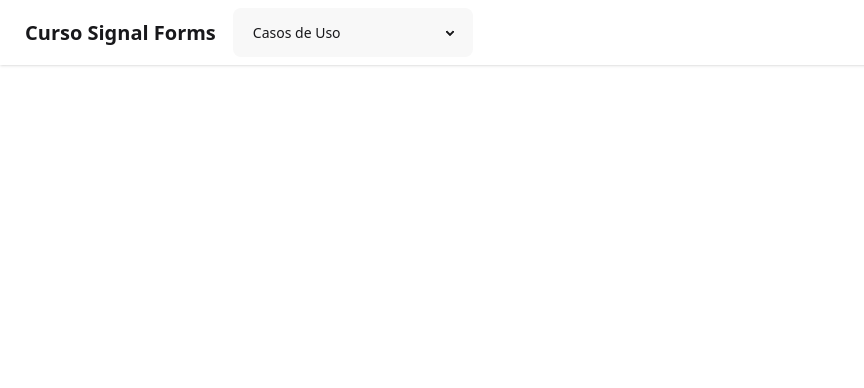
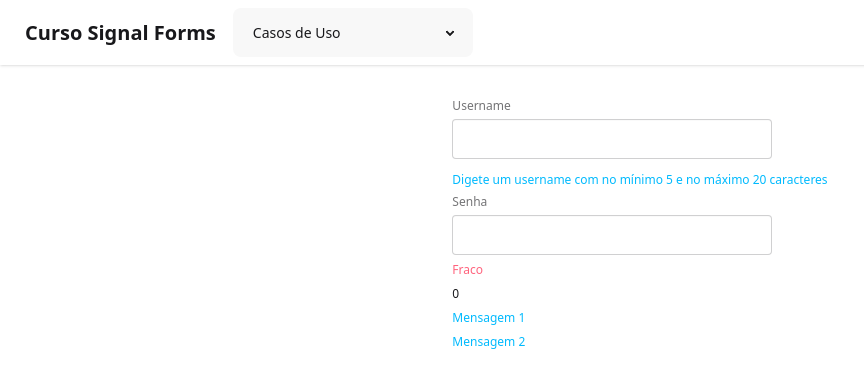
Before and after one commit to lodovikoa/curso-signal-forms, an Angular app: page /8-metadata in a window 1280 px wide. Before the commit this address led to /. Shown: the top 388 px of the page, without its empty margins (0-864 px from the left). Built offline with nearby package versions, Linux system fonts and the light colour scheme.

Commit message:
feat: aulas antes da atualizacao para angular 22

```diff
--- a/db.json
+++ b/db.json
@@ -10,5 +10,11 @@
       "number": ""
     }
   },
+  "usernames": [
+    {
+      "id": 1,
+      "username": "master"
+    }
+  ],
   "$schema": "./node_modules/json-server/schema.json"
 }
--- a/src/app/app.config.ts
+++ b/src/app/app.config.ts
@@ -2,10 +2,19 @@ import { ApplicationConfig, provideBrowserGlobalErrorListeners } from '@angular/
 import { provideRouter } from '@angular/router';
 
 import { routes } from './app.routes';
+import { provideSignalFormsConfig } from '@angular/forms/signals';
+import { NG_STATUS_CLASSES } from '@angular/forms/signals/compat';
 
 export const appConfig: ApplicationConfig = {
   providers: [
     provideBrowserGlobalErrorListeners(),
-    provideRouter(routes)
+    provideRouter(routes),
+    provideSignalFormsConfig({
+      classes: {
+        'ng-valid':({ state }) => state().valid() && state().touched(),
+        'ng-invalid':({ state }) => state().invalid() && state().touched(),
+      }
+
+    })
   ]
 };
--- a/src/app/app.routes.ts
+++ b/src/app/app.routes.ts
@@ -5,6 +5,8 @@ import { SubForms } from './features/3.sub-forms/sub-forms.component';
 import { TranslateModel } from './features/4.translate-model/translate-model.component';
 import { ArrayField } from './features/5.array-field/array-field.component';
 import { Validators } from './features/6.validators/validators.component';
+import { StateClasses } from './features/7.state-classes/state-classes.component';
+import { Metadata } from './features/8.metadata/metadata.component';
 
 export const routes: Routes = [
   { path: '1-simple-form', component:SimplesForm },
@@ -12,5 +14,7 @@ export const routes: Routes = [
   { path: '3-sub-forms', component:SubForms },
   { path: '4-translate-model', component:TranslateModel },
   { path: '5-array-fields', component:ArrayField },
-  { path: '6-validators', component:Validators }
+  { path: '6-validators', component:Validators },
+  { path: '7-state-classes', component:StateClasses },
+  { path: '8-metadata', component:Metadata }
 ];
--- a/src/app/features/6.validators/validators.component.ts
+++ b/src/app/features/6.validators/validators.component.ts
@@ -16,12 +16,14 @@ interface Employee {
 })
 export class Validators {
 
+  // Modelo de dados do formulário - Boas práticas: Usar interfaces para definir o modelo de dados do formulário, garantindo tipagem e consistência.
   employeeModel = signal<Employee>({
     username: '',
     age: 0,
     email: ''
   });
 
+  // Declaração do form e validações
   form1 = form(this.employeeModel, schema => {
     required(schema.username, { message:'Username é obrigatório' });
     minLength(schema.username, 5, { message:'Username deve ter no mínimo 5 caracteres' });
--- /dev/null
+++ b/src/app/features/7.state-classes/state-classes.component.css
@@ -0,0 +1,9 @@
+.ng-valid {
+  border-color: green;
+  border-width: 4px;
+}
+
+.ng-invalid {
+  border-color: red;
+  border-width: 4px;
+}
--- /dev/null
+++ b/src/app/features/7.state-classes/state-classes.component.html
@@ -0,0 +1,5 @@
+<fieldset class="fieldset">
+  <legend id="nameLegend" class="fieldset-legend">Nome</legend>
+  <input type="text" class="input" [formField]="form1.name" aria-labelledby="nameLegend" />
+
+</fieldset>
--- /dev/null
+++ b/src/app/features/7.state-classes/state-classes.component.ts
@@ -0,0 +1,24 @@
+import { ChangeDetectionStrategy, Component, signal } from '@angular/core';
+import { form, FormField, required } from '@angular/forms/signals';
+
+interface FormModel {
+  name: string;
+}
+
+@Component({
+  selector: 'app-state-classes',
+  imports: [ FormField ],
+  templateUrl: './state-classes.component.html',
+  styleUrl: './state-classes.component.css',
+  changeDetection: ChangeDetectionStrategy.OnPush,
+})
+export class StateClasses {
+
+  protected forModel = signal<FormModel>({
+    name: ''
+  });
+
+  protected form1 = form(this.forModel, schema => {
+    required(schema.name, { message: 'O nome é obrigatório' });
+  })
+}
--- /dev/null
+++ b/src/app/features/8.metadata/metadata.component.html
@@ -0,0 +1,32 @@
+<fieldset class="fieldset">
+  <legend id="username-legend" class="fieldset-label">Username</legend>
+  <input aria-labelledby="username-legend" class="input" type="text" [formField]="form1.username" />
+
+  <p class="text-info"> {{ form1.username().metadata(USERNAME_GENERATOR)!() }} </p>
+  <p class="text-info"> {{ form1.username().metadata(USERNAME_HELP)!() }} </p>
+
+  @if(form1.username().touched()) {
+  @for (error of form1.username().errors(); track error) {
+  <p class="text-error"> {{ error.message }} </p>
+  }
+  }
+</fieldset>
+
+<fieldset class="fieldset">
+  <legend id="password-legend" class="fieldset-label">Senha</legend>
+  <input aria-labelledby="password-legend" class="input" type="text" [formField]="form1.password" />
+
+  <p [class]="passwordScoreClass()"> {{ passwordScore() }} </p>
+
+  <p> {{ form1.password().metadata(PASSWORD_SCORE)!() }} </p>
+
+  @for (item of form1.password().metadata(HELP_LIST)!(); track item) {
+  <p class="text-info"> {{ item }} </p>
+  }
+
+  <!-- @if(form1.password().touched()) {
+    @for (error of form1.password().errors(); track error) {
+      <p class="text-error"> {{ error.message }} </p>
+    }
+  } -->
+</fieldset>
--- /dev/null
+++ b/src/app/features/8.metadata/metadata.component.ts
@@ -0,0 +1,139 @@
+import { httpResource } from '@angular/common/http';
+import { ChangeDetectionStrategy, Component, computed, effect, Signal, signal, untracked } from '@angular/core';
+import { toObservable, toSignal } from '@angular/core/rxjs-interop';
+import { createManagedMetadataKey, createMetadataKey, form, FormField, maxLength, metadata, MetadataReducer, minLength, required } from '@angular/forms/signals';
+import { debounceTime } from 'rxjs';
+
+const USERNAME_HELP = createMetadataKey<string>();
+const HELP_LIST = createMetadataKey<string, string[]>(MetadataReducer.list());
+
+const sumReducer: MetadataReducer<number, number> = {
+  getInitial: () => 0,
+  reduce: (acc, item) => acc + item,
+}
+
+const PASSWORD_SCORE = createMetadataKey<number, number>(sumReducer);
+
+const USERNAME_GENERATOR = createManagedMetadataKey((value: Signal<string | undefined>) => {
+  const response = signal<string | null>(null);
+  const debouncedValue = toSignal(toObservable(value).pipe(debounceTime(500)));
+
+  const resourceRef = httpResource<{ id: number; username: string }[]>( () => {
+    const username = debouncedValue()?.trim();
+    if (!username) {
+      return undefined;
+    }
+    return `http://localhost:3000/usernames?username=${username}`;
+  });
+
+  effect(() => {
+    if (!resourceRef.hasValue()) {
+      return;
+    }
+
+    const isUsernameTaken = resourceRef.value().length > 0;
+    if(isUsernameTaken) {
+      const randomNumber = Math.floor(Math.random() * 900) + 100;
+      const newUsername = `${value()}${randomNumber}`;
+
+      untracked(() => {
+        response.set(newUsername);
+      });
+    } else {
+      untracked(() => {
+        response.set(null);
+      });
+    }
+  });
+
+  return response;
+});
+
+interface FormModel {
+  username: string;
+  password: string;
+}
+
+@Component({
+  selector: 'app-metadata',
+  imports: [FormField],
+  templateUrl: './metadata.component.html',
+  styleUrl: './metadata.component.css',
+  changeDetection: ChangeDetectionStrategy.OnPush,
+})
+export class Metadata {
+
+  protected readonly USERNAME_HELP = USERNAME_HELP;
+  protected readonly HELP_LIST = HELP_LIST;
+  protected readonly PASSWORD_SCORE = PASSWORD_SCORE;
+  protected readonly USERNAME_GENERATOR = USERNAME_GENERATOR;
+
+  protected formModel = signal<FormModel>({
+    username: '',
+    password: '',
+  });
+
+  protected form1 = form(this.formModel, schema => {
+    required(schema.username, { message: 'O username é obrigatório' });
+    minLength(schema.username, 5, { message: 'O username deve ter no mínimo 5 caracteres' });
+    maxLength(schema.username, 20, { message: 'O username deve ter no máximo 20 caracteres' });
+
+    metadata(schema.username, USERNAME_GENERATOR, ({value}) => value());
+
+
+    metadata(schema.username, USERNAME_HELP, fieldContext => {
+      const value = fieldContext.value();
+      const valueLength = value.length;
+      const minLength = fieldContext.state.minLength!()!;
+      const maxLength = fieldContext.state.maxLength!()!;
+      const touched = fieldContext.state.touched();
+
+      if (!touched) {
+        if (valueLength === 0) {
+          return `Digete um username com no mínimo ${minLength} e no máximo ${maxLength} caracteres`;
+        }
+
+        if (valueLength < 5) {
+          return 'Boa! Continuie digitando...';
+        }
+      }
+
+      if (valueLength >= 5 && valueLength <= 20) {
+        return 'Muito bom! Esse username está ótimo.';
+      }
+
+      return '';
+
+    });
+
+    metadata(schema.password, HELP_LIST, () => 'Mensagem 1');
+    metadata(schema.password, HELP_LIST, () => 'Mensagem 2');
+
+    metadata(schema.password, PASSWORD_SCORE, (fieldContext) => {
+      return fieldContext.value().length > 5 ? 25 : 0;
+    })
+
+    metadata(schema.password, PASSWORD_SCORE, (fieldContext) => {
+      return /[A-Z]/.test(fieldContext.value()) ? 25 : 0;
+    })
+
+    metadata(schema.password, PASSWORD_SCORE, (fieldContext) => {
+      return /[^a-zA-Z0-9]/.test(fieldContext.value()) ? 50 : 0;
+    })
+  });
+
+  protected passwordScore = computed(() => {
+    const score = this.form1.password().metadata(PASSWORD_SCORE)!();
+    if (score <= 25) { return 'Fraco'; }
+    if (score < 100) { return 'Normal'; }
+    if (score >= 100) {return 'Forte'; }
+    return null;
+  })
+
+  protected passwordScoreClass = computed(() => {
+    const score = this.form1.password().metadata(PASSWORD_SCORE)!();
+    if (score <= 25) { return 'text-error'; }
+    if (score <= 50) { return 'text-warning'; }
+    return 'text-success';
+  })
+}
```
Also changed, not shown: src/app/features/8.metadata/metadata.component.css (added).
